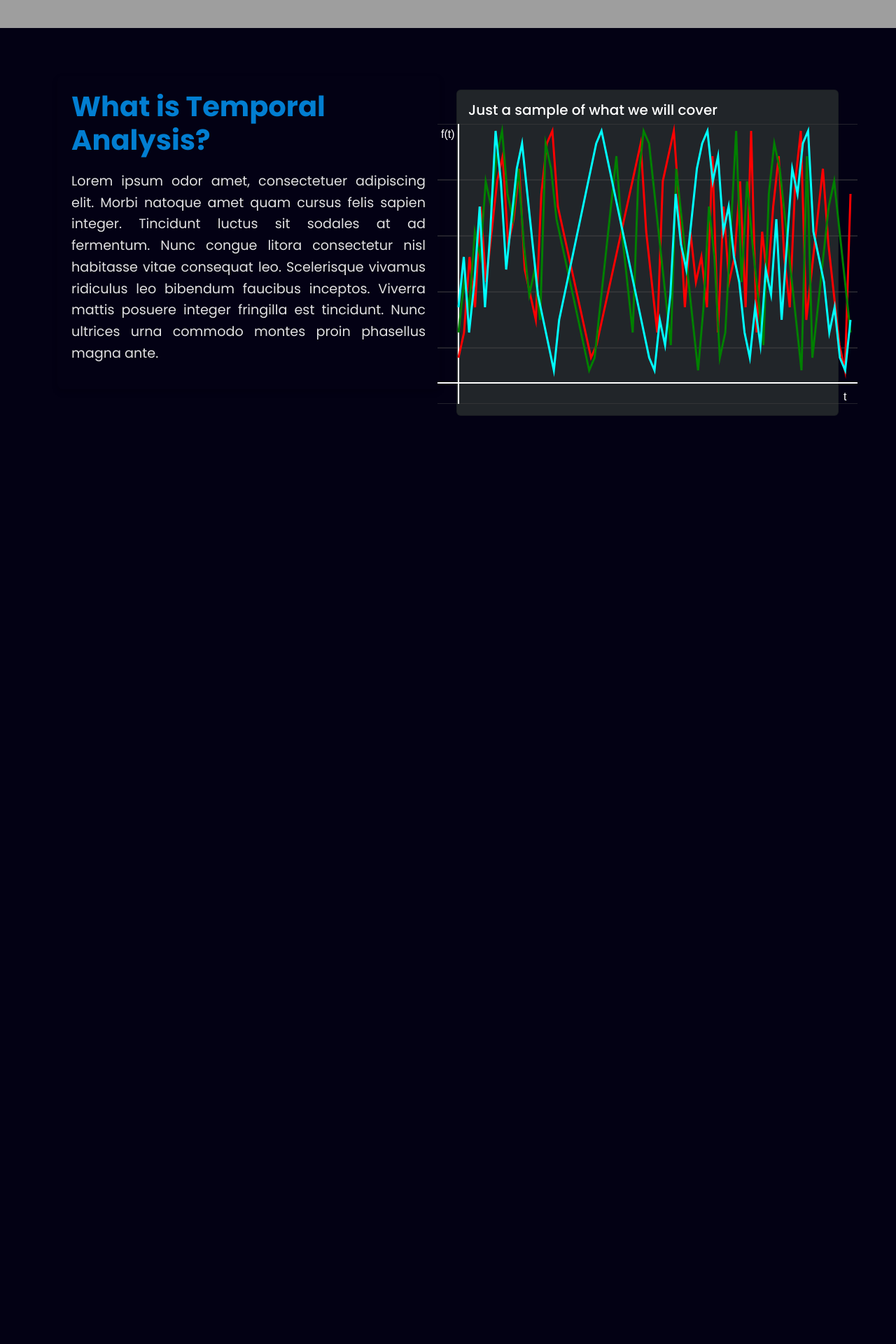
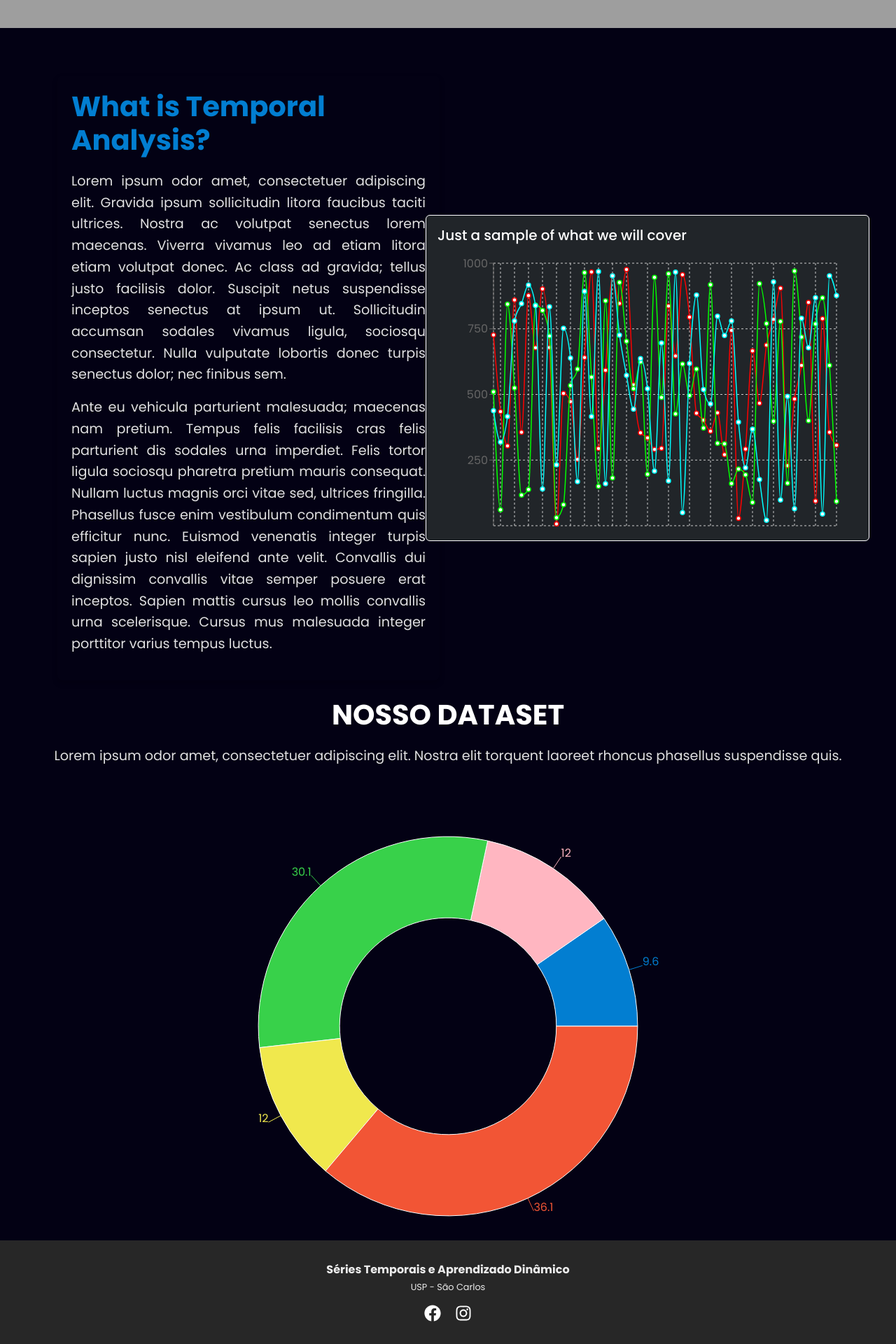
Before and after one commit to JeanCassiano/series-temporais, a React (Create React App) app: page / in a window 1280 px wide. Shown: the part 760-2680 px from the top of the page at 70% size. Before the commit the page ends 1374 px from the top, so only its background shows below. Built offline with nearby package versions, Linux system fonts and the light colour scheme; grey boxes are pictures that could not be loaded.

Commit message:
Home Almost Completed

```diff
--- a/package.json
+++ b/package.json
@@ -8,6 +8,7 @@
     "@testing-library/user-event": "^13.5.0",
     "axios": "^1.7.7",
     "bootstrap": "^5.3.3",
+    "framer-motion": "^11.5.4",
     "react": "^18.3.1",
     "react-bootstrap": "^2.10.4",
     "react-dom": "^18.3.1",
--- /dev/null
+++ b/src/GlobalStyles/dark.tsx
@@ -0,0 +1,4 @@
+export default {
+    background:"#272727",
+    text:"#EBEBEB"
+}
--- /dev/null
+++ b/src/components/Footer/index.tsx
@@ -0,0 +1,23 @@
+import React from "react";
+import { FooterContainer } from "./styles.tsx";
+import {FaTwitter, FaFacebook, FaInstagram} from 'react-icons/fa';
+
+
+
+const Footer = ()=>{
+    return(
+
+        <FooterContainer>
+
+            <h1>Séries Temporais e Aprendizado Dinâmico</h1>
+            <h2>USP - São Carlos</h2>
+
+            <div>
+                <a href="#"><FaFacebook className="svg"/></a>
+                <a href="https://www.instagram.com/Jean_Cassiano_"><FaInstagram className="svg"/></a>
+            </div>
+        </FooterContainer>
+    );
+}
+
+export default Footer;
--- /dev/null
+++ b/src/components/Footer/styles.tsx
@@ -0,0 +1,56 @@
+import styled from "styled-components";
+import dark from "../../GlobalStyles/dark.tsx";
+
+export const FooterContainer = styled.div`
+    display: flex;
+    justify-content: center;
+    align-items: center;
+    flex-direction: column;
+    background-color: ${dark.background};
+    color: ${dark.text};
+    scroll-snap-align: center;
+    padding-top:2rem;
+    padding-bottom:2rem;
+    width: 100vw;
+    h1{
+        font-size:1rem;
+        font-weight:bold;
+    }
+
+    h2{
+        font-size:0.8rem;
+        font-weight:normal;
+    }
+
+    div{
+        margin-top: 0.6rem;
+        display:flex;
+
+        a{
+            text-decoration:none;
+            color:white;
+
+            display:flex;
+            justify-content: center;
+            align-items: center;
+
+            /* border:1px solid white; */
+
+            & + a{
+                margin-left:1.25rem;
+            }
+
+            .svg{
+                height:1.5rem;
+                width:1.5rem;
+
+                transition:color 0.3s;
+
+                &:hover{
+                    color:#00EFFF;
+                }
+            }
+        }
+    }
+
+`;
--- /dev/null
+++ b/src/components/OurDataset/index.tsx
@@ -0,0 +1,49 @@
+import React from 'react';
+import { Container, Title, Description, ChartWrapper } from './styles.tsx';
+import { PieChart, Pie, Cell, ResponsiveContainer, Tooltip } from 'recharts';
+
+// Dados do gráfico
+const data = [
+  { name: 'Type 1', value: 9.6 },
+  { name: 'Type 2', value: 12 },
+  { name: 'Type 3', value: 30.1 },
+  { name: 'Type 4', value: 12 },
+  { name: 'Type 5', value: 36.1 },
+];
+
+// Cores para cada parte do gráfico
+const COLORS = ['#027ed1', '#ffb6c1', '#38d14a', '#f0e84d', '#f25535'];
+
+const OurDataSet: React.FC = () => {
+  return (
+    <Container>
+      <Title>NOSSO DATASET</Title>
+      <Description>
+        Lorem ipsum odor amet, consectetuer adipiscing elit. Nostra elit torquent laoreet rhoncus phasellus suspendisse quis.
+      </Description>
+      <ChartWrapper>
+        <ResponsiveContainer width="115%" height="140%">
+          <PieChart>
+          <Pie
+              data={data}
+              cx="50%"
+              cy="50%"
+              innerRadius="40%"  // Responsivo: ajuste o raio interno conforme a largura
+              outerRadius="70%"  // Responsivo: ajuste o raio externo conforme a largura
+              fill="#8884d8"
+              dataKey="value"
+              label
+            >
+              {data.map((entry, index) => (
+                <Cell key={`cell-${index}`} fill={COLORS[index % COLORS.length]} />
+              ))}
+            </Pie>
+            <Tooltip />
+          </PieChart>
+        </ResponsiveContainer>
+      </ChartWrapper>
+    </Container>
+  );
+};
+
+export default OurDataSet;
--- /dev/null
+++ b/src/components/OurDataset/styles.tsx
@@ -0,0 +1,55 @@
+import styled from 'styled-components';
+
+export const Container = styled.div`
+  display: flex;
+  flex-direction: column;
+  align-items: center;
+  justify-content: center;
+  min-height: 100vh; /* Ocupa toda a altura da tela */
+  background-color: transparent;
+  padding: 20px;
+  box-sizing: border-box;
+`;
+
+export const Title = styled.h1`
+  font-size: 2.5rem;
+  font-weight: bold;
+  color: #ffffff;
+  margin-bottom: 20px;
+
+  @media (max-width: 768px) {
+    font-size: 2rem; /* Ajusta o tamanho da fonte em telas menores */
+  }
+`;
+
+export const Description = styled.p`
+  font-size: 1.2rem;
+  color: #e0e0e0;
+  margin-bottom: 40px;
+  text-align: center;
+
+  @media (max-width: 768px) {
+    font-size: 1rem; /* Ajusta o tamanho da fonte em telas menores */
+  }
+`;
+
+export const ChartWrapper = styled.div`
+  width: 100%;
+  height: 70vh; /* Faz o gráfico ocupar 70% da altura da tela */
+  display: flex;
+  justify-content: center;
+  align-items: center;
+  margin: 50px auto 0 auto; /* Adiciona uma margem no topo de 50px */
+
+  @media (max-width: 1024px) {
+    height: 50vh; /* Reduz a altura do gráfico em telas médias */
+  }
+
+  @media (max-width: 768px) {
+    height: 40vh; /* Reduz a altura do gráfico em telas pequenas */
+  }
+
+  @media (max-width: 480px) {
+    height: 30vh; /* Reduz ainda mais a altura do gráfico em telas muito pequenas */
+  }
+`;
--- a/src/components/TimeSeriesChart/index.tsx
+++ b/src/components/TimeSeriesChart/index.tsx
@@ -1,9 +1,9 @@
-import React, { useRef, useEffect, useState } from 'react';
+import React, { useState, useEffect } from 'react';
+import { LineChart, Line, XAxis, YAxis, CartesianGrid, Tooltip, Legend } from 'recharts';
 import { useInView } from 'react-intersection-observer';
 import 'bootstrap/dist/css/bootstrap.min.css'; // Importando o CSS do Bootstrap
 
 const TimeSeriesChart: React.FC = () => {
-  const canvasRef = useRef<HTMLCanvasElement>(null);
   const { ref, inView } = useInView({
     triggerOnce: true, // Animação apenas uma vez
     threshold: 0.1, // Quando 10% do elemento estiver visível
@@ -11,125 +11,73 @@ const TimeSeriesChart: React.FC = () => {
 
   // Estado para controlar o progresso da animação
   const [progress, setProgress] = useState(0);
+  const [visibleData, setVisibleData] = useState<any[]>([]);
+  type DataPoint = { name: string; red: number; green: number; cyan: number };
+
+  const data: DataPoint[] = [
+
+  ];
+  const generateData = (numPoints: number): DataPoint[] => {
+    const newData: DataPoint[] = [];
+    for (let i = 1; i <= numPoints; i++) {
+      const red = Math.floor(Math.random() * 1001); // Valores aleatórios entre 0 e 100
+      const green = Math.floor(Math.random() * 1001); // Valores aleatórios entre 0 e 100
+      const cyan = Math.floor(Math.random() * 1001); // Valores aleatórios entre 0 e 100
+      newData.push({ name: `Point ${i + data.length}`, red, green, cyan });
+    }
+    return newData;
+  };
+
+  // Gerando x novos pontos e adicionando ao array existente
+  const additionalData = generateData(50);
+  data.push(...additionalData);
 
   useEffect(() => {
-    const canvas = canvasRef.current;
-    if (!canvas) return;
-    const ctx = canvas.getContext('2d');
-    if (!ctx) return;
-
-    // Exemplo de animação de série temporal
-    const data = [
-      {
-        color: 'red',
-        points: [
-          10, 20, 50, 30, 70, 40, 60, 80, 90, 55, 65, 85, 45, 35, 25, 75, 95, 100, 70, 60, 50, 40, 30, 20, 10,
-          15, 25, 35, 45, 55, 65, 75, 85, 95, 60, 40, 20, 80, 90, 100, 70, 30, 60, 40, 50, 30, 90, 20, 70, 40,
-          50, 80, 30, 100, 20, 60, 40, 70, 90, 50, 30, 80, 100, 25, 45, 65, 85, 55, 35, 15, 5, 75
-        ]
-      },
-      {
-        color: 'green',
-        points: [
-          20, 40, 30, 60, 50, 80, 70, 90, 100, 75, 65, 85, 55, 35, 45, 25, 95, 85, 65, 55, 45, 35, 25, 15, 5,
-          10, 30, 50, 70, 90, 60, 40, 20, 80, 100, 95, 75, 55, 35, 15, 85, 65, 45, 25, 5, 30, 70, 50, 10, 20,
-          60, 100, 40, 80, 55, 35, 15, 75, 95, 85, 65, 45, 25, 5, 90, 10, 30, 50, 70, 80, 60, 40, 20
-        ]
-      },
-      {
-        color: 'cyan',
-        points: [
-          30, 50, 20, 40, 70, 30, 60, 100, 80, 45, 65, 85, 95, 75, 55, 35, 25, 15, 5, 25, 35, 45, 55, 65, 75,
-          85, 95, 100, 90, 80, 70, 60, 50, 40, 30, 20, 10, 5, 25, 15, 35, 75, 55, 45, 65, 85, 95, 100, 80, 90,
-          60, 70, 50, 40, 20, 10, 30, 15, 45, 35, 65, 25, 55, 85, 75, 95, 100, 60, 50, 40, 20, 30, 10, 5, 25
-        ]
-      },
-    ];
-
-    const drawGraph = () => {
-      ctx.clearRect(0, 0, canvas.width, canvas.height);
-
-      // Desenhar linhas de grade
-      ctx.beginPath();
-      ctx.strokeStyle = '#444';
-      ctx.lineWidth = 1;
-      for (let i = 0; i <= 5; i++) {
-        const y = (i / 5) * canvas.height;
-        ctx.moveTo(0, y);
-        ctx.lineTo(canvas.width, y);
-      }
-      ctx.stroke();
-
-      // Desenhar os eixos X e Y
-      ctx.beginPath();
-      ctx.strokeStyle = '#ffffff'; // Cor dos eixos
-      ctx.lineWidth = 2;
-
-      // Eixo Y
-      ctx.moveTo(30, 0);
-      ctx.lineTo(30, canvas.height);
-      ctx.stroke();
-
-      // Eixo X
-      ctx.moveTo(0, canvas.height - 30);
-      ctx.lineTo(canvas.width, canvas.height - 30);
-      ctx.stroke();
-
-      // Label dos eixos
-      ctx.font = '16px Arial';
-      ctx.fillStyle = '#ffffff';
-      ctx.fillText('f(t)', 5, 20); // Label para o eixo Y
-      ctx.fillText('t', canvas.width - 20, canvas.height - 5); // Label para o eixo X
-
-      // Desenhar as séries temporais
-      data.forEach((series) => {
-        ctx.beginPath();
-        ctx.strokeStyle = series.color;
-        ctx.lineWidth = 3; // Linha mais grossa
-        const totalPoints = series.points.length;
-        const visiblePoints = Math.floor((progress / 100) * totalPoints); // Calcula quantos pontos estão visíveis
-
-        series.points.slice(0, visiblePoints).forEach((point, i) => {
-          const x = 30 + (i / (series.points.length - 1)) * (canvas.width - 40); // Ajuste de 30 px para o eixo Y
-          const y = canvas.height - 30 - (point / 100) * (canvas.height - 40); // Ajuste de 30 px para o eixo X
-          i === 0 ? ctx.moveTo(x, y) : ctx.lineTo(x, y);
-        });
-
-        ctx.stroke();
-      });
-    };
-
-    const render = () => {
-      drawGraph(); // Chamar a função drawGraph para renderizar o gráfico
-    };
-
     if (inView) {
       const interval = setInterval(() => {
         setProgress((prevProgress) => {
-          const newProgress = prevProgress + 1; // Aumenta a progressão suavemente
-          if (newProgress > 100) {
+          const newProgress = prevProgress + 1;
+          setVisibleData(data.slice(0, newProgress)); // Mostra dados progressivamente
+          if (newProgress >= data.length) {
             clearInterval(interval);
-            return 100;
           }
           return newProgress;
         });
-        render(); // Atualiza o gráfico a cada iteração
-      }, 50); // Animação mais suave com intervalos menores
-
-      return () => clearInterval(interval);
+      }, 80); // Aumenta a progressão suavemente
     }
-  }, [inView, progress]);
+  }, [inView]);
 
   return (
-    <div ref={ref} className="card bg-dark text-white" style={{ width: '100%', marginBottom: '20px', marginTop: '40px' }}>
+    <div
+      ref={ref}
+      className="card bg-dark text-white"
+      style={{
+        width: '100%',
+        marginBottom: '20px',
+        marginTop: '40px',
+        border: '1px solid white', // Borda branca
+      }}
+    >
       <div className="card-body">
         <h5 className="card-title">Just a sample of what we will cover</h5>
         <div className="d-flex justify-content-center">
-          <canvas ref={canvasRef} width={600} height={400} style={{ background: 'transparent' }} />
+          <LineChart
+            width={600}
+            height={400}
+            data={visibleData}
+            margin={{ top: 20, right: 30, left: 20, bottom: 5 }}
+          >
+            <CartesianGrid strokeDasharray="3 3" />
+            <YAxis />
+            <Tooltip />
+            <Line type="monotone" dataKey="red" stroke="#ff0000" strokeWidth={1.5} />
+            <Line type="monotone" dataKey="green" stroke="#00ff00" strokeWidth={1.5} />
+            <Line type="monotone" dataKey="cyan" stroke="#00ffff" strokeWidth={1.5} />
+          </LineChart>
         </div>
       </div>
     </div>
   );
-};
+}
 
 export default TimeSeriesChart;
--- a/src/components/WhatIs/index.tsx
+++ b/src/components/WhatIs/index.tsx
@@ -1,26 +1,51 @@
-// src/components/WhatIs/index.tsx
 import React from 'react';
 import { Container, Row, Col } from 'react-bootstrap';
+import { motion } from 'framer-motion';
+import { useInView } from 'react-intersection-observer';
 import { WhatIsContainer, Title, Description } from './styles.tsx';
 import TimeSeriesChart from '../TimeSeriesChart/index.tsx';
 
 const WhatIs: React.FC = () => {
+  // Configuração para observar quando o componente entra na visualização
+  const { ref, inView } = useInView({
+    triggerOnce: true, // Animação ocorre apenas uma vez
+    threshold: 0.1, // Quando 10% do elemento estiver visível
+  });
+
   return (
     <Container className="mt-5" id="whatis">
       <Row>
         {/* Coluna para o texto "What is..." */}
-        <Col md={6}>
-          <WhatIsContainer>
-            <Title>What is Temporal Analysis?</Title>
-            <Description>
-            Lorem ipsum odor amet, consectetuer adipiscing elit. Morbi natoque amet quam cursus felis sapien integer. Tincidunt luctus sit sodales at ad fermentum. Nunc congue litora consectetur nisl habitasse vitae consequat leo. Scelerisque vivamus ridiculus leo bibendum faucibus inceptos. Viverra mattis posuere integer fringilla est tincidunt. Nunc ultrices urna commodo montes proin phasellus magna ante.
-            </Description>
-          </WhatIsContainer>
+        <Col
+          md={6}>
+          <motion.div
+            ref={ref} // Referência para o observer
+            initial={{ scale: 0 }} // Começa pequeno (zoom out)
+            animate={inView ? { scale: 1 } : {}} // Animação quando estiver visível
+            transition={{ duration: 1 }} // Duração da animação
+          >
+            <WhatIsContainer>
+              <Title>What is Temporal Analysis?</Title>
+              <Description>
+              Lorem ipsum odor amet, consectetuer adipiscing elit. Gravida ipsum sollicitudin litora faucibus taciti ultrices. Nostra ac volutpat senectus lorem maecenas. Viverra vivamus leo ad etiam litora etiam volutpat donec. Ac class ad gravida; tellus justo facilisis dolor. Suscipit netus suspendisse inceptos senectus at ipsum ut. Sollicitudin accumsan sodales vivamus ligula, sociosqu consectetur. Nulla vulputate lobortis donec turpis senectus dolor; nec finibus sem.
+              <p></p>
+              Ante eu vehicula parturient malesuada; maecenas nam pretium. Tempus felis facilisis cras felis parturient dis sodales urna imperdiet. Felis tortor ligula sociosqu pharetra pretium mauris consequat. Nullam luctus magnis orci vitae sed, ultrices fringilla. Phasellus fusce enim vestibulum condimentum quis efficitur nunc. Euismod venenatis integer turpis sapien justo nisl eleifend ante velit. Convallis dui dignissim convallis vitae semper posuere erat inceptos. Sapien mattis cursus leo mollis convallis urna scelerisque. Cursus mus malesuada integer porttitor varius tempus luctus.
+
+              </Description>
+            </WhatIsContainer>
+          </motion.div>
         </Col>
 
         {/* Coluna para o card à direita */}
-        <Col md={6}>
+        <Col md={6} className="d-flex justify-content-center align-items-center">
+          <motion.div
+            ref={ref} // Referência para o observer
+            initial={{ scale: 0 }} // Começa pequeno (zoom out)
+            animate={inView ? { scale: 1 } : {}} // Animação quando estiver visível
+            transition={{ duration: 1 }} // Duração da animação
+          >
             <TimeSeriesChart />
+          </motion.div>
         </Col>
       </Row>
     </Container>
--- a/src/pages/Home/index.tsx
+++ b/src/pages/Home/index.tsx
@@ -3,6 +3,8 @@ import { HomeContainer, HeaderContainer} from './styles.tsx'; // Importando esti
 import Header from '../../components/Header/index.tsx';
 import Navbar from '../../components/Navbar/index.tsx';
 import WhatIs from '../../components/WhatIs/index.tsx';
+import OurDataSet from '../../components/OurDataset/index.tsx';
+import Footer from '../../components/Footer/index.tsx';
 const Home: React.FC = () => {
   return (
 
@@ -14,6 +16,9 @@ const Home: React.FC = () => {
       />
       </HeaderContainer>
       <WhatIs/>
+
+      <OurDataSet/>
+      <Footer/>
     </HomeContainer>
   );
 };
```
Also changed, not shown: 1 other file (tests, documents, lock files or other folders).
